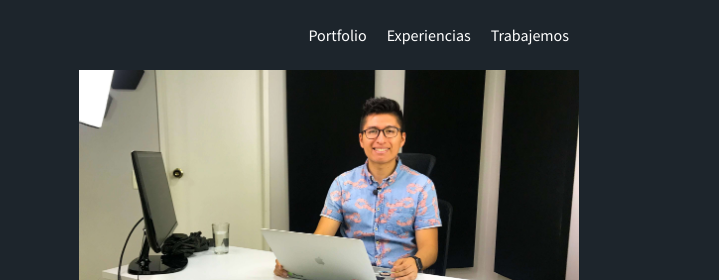
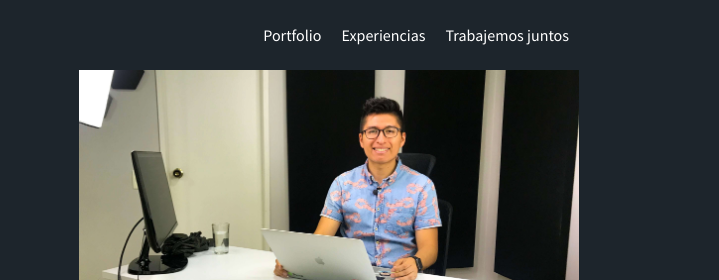
Before and after one commit to deiviiss/portafolio, a plain HTML site: page index.html in a window 1280 px wide. Shown: the top 280 px of the page, 561-1280 px from the left. Drawn offline with Linux system fonts and the light colour scheme.

Commit message:
Modificación de links en el nav.

```diff
--- a/index.html
+++ b/index.html
@@ -26,7 +26,7 @@
                         <a class="link" href="#eventos">Experiencias</a>
                     </li>
                     <li>
-                        <a class="link" href="#contacto">Trabajemos</a>
+                        <a class="link" href="#contacto">Trabajemos juntos</a>
                     </li>
                 </ol>
             </nav>
```
